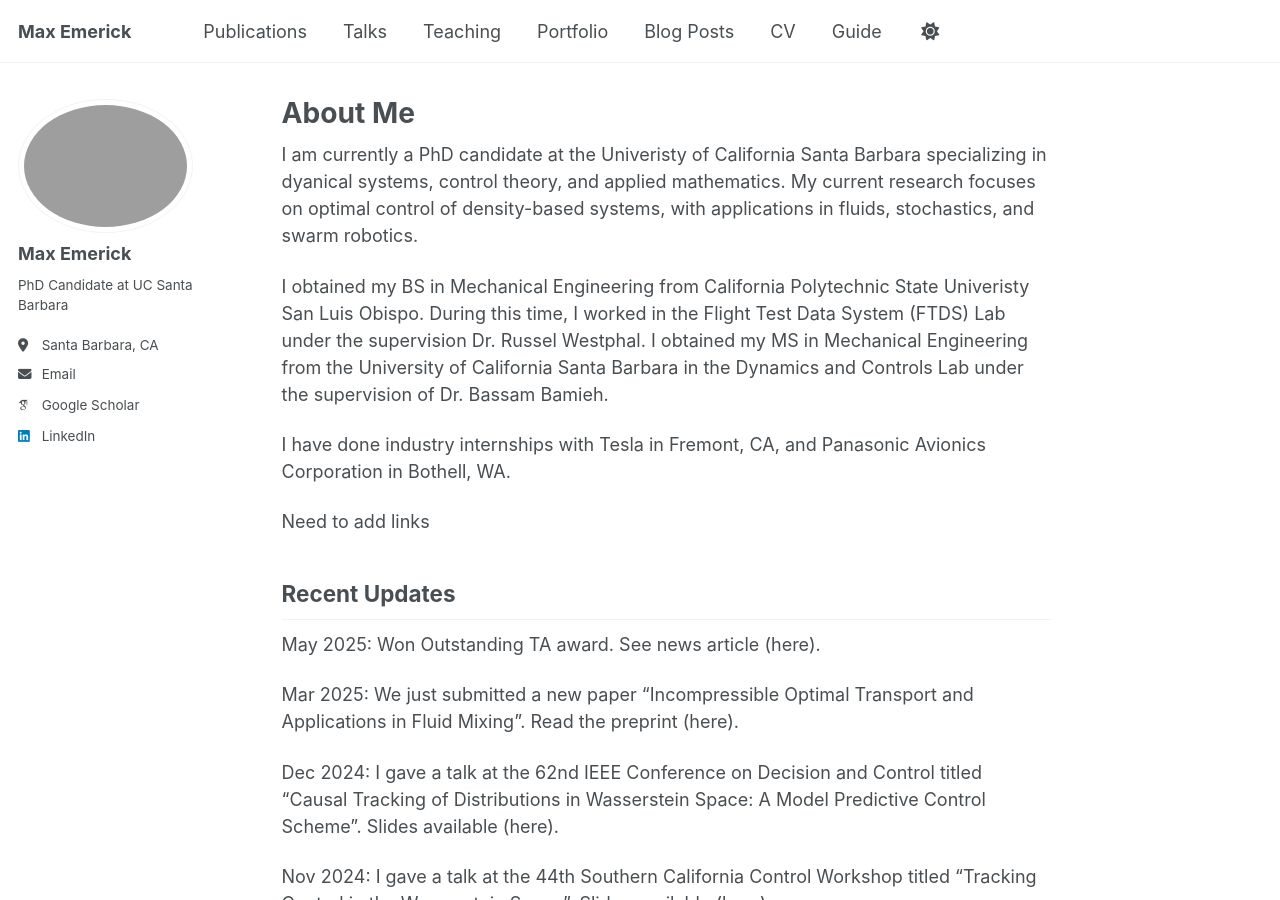
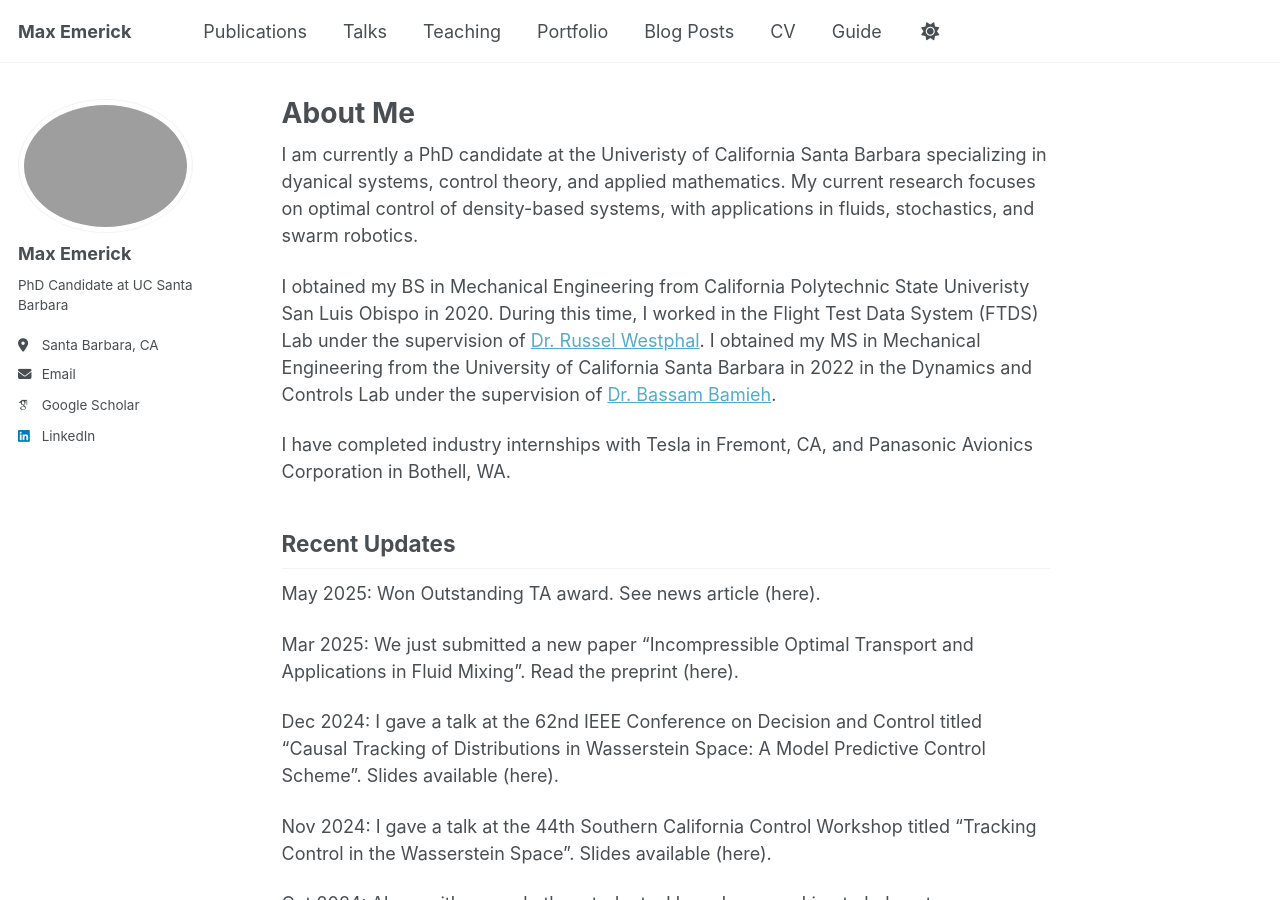
Before and after one commit to maxemerick/maxemerick.github.io, a Jekyll site: the page built from _pages/about.md, in a window 1280 px wide and 900 px high. Built offline with Jekyll 4.4.1, drawn with Linux system fonts in a browser that asks for light colours; some web fonts are replaced.

Commit message:
testing links

```diff
--- a/_pages/about.md
+++ b/_pages/about.md
@@ -9,11 +9,10 @@ redirect_from:
 
 I am currently a PhD candidate at the Univeristy of California Santa Barbara specializing in dyanical systems, control theory, and applied mathematics. My current research focuses on optimal control of density-based systems, with applications in fluids, stochastics, and swarm robotics.
 
-I obtained my BS in Mechanical Engineering from California Polytechnic State Univeristy San Luis Obispo. During this time, I worked in the Flight Test Data System (FTDS) Lab under the supervision Dr. Russel Westphal. I obtained my MS in Mechanical Engineering from the University of California Santa Barbara in the Dynamics and Controls Lab under the supervision of Dr. Bassam Bamieh.
+I obtained my BS in Mechanical Engineering from California Polytechnic State Univeristy San Luis Obispo in 2020. During this time, I worked in the Flight Test Data System (FTDS) Lab under the supervision of [Dr. Russel Westphal](https://me.calpoly.edu/faculty/rvwestph/). I obtained my MS in Mechanical Engineering from the University of California Santa Barbara in 2022 in the Dynamics and Controls Lab under the supervision of [Dr. Bassam Bamieh](https://sites.engineering.ucsb.edu/~bamieh/).
 
-I have done industry internships with Tesla in Fremont, CA, and Panasonic Avionics Corporation in Bothell, WA.
+I have completed industry internships with Tesla in Fremont, CA, and Panasonic Avionics Corporation in Bothell, WA.
 
-Need to add links
 
 
 Recent Updates
```
